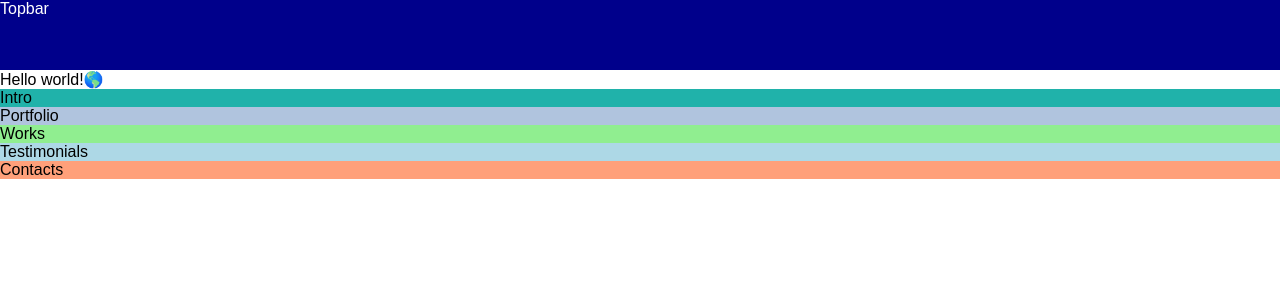
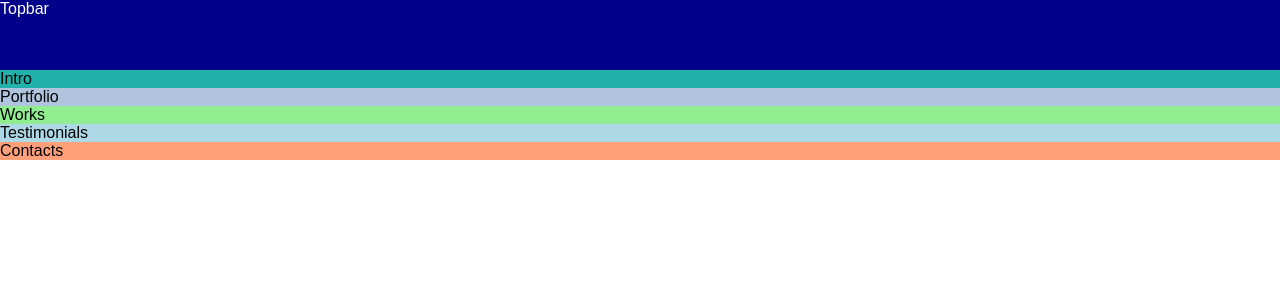
Before and after one commit to franand436/portfolio-page, a React (Create React App) app: page / in a window 1280 px wide. Shown: the top 300 px of the page. Built offline with nearby package versions, Linux system fonts and the light colour scheme; a web font is replaced by a local one.

Commit message:
switching work station
minor updates. pushing updates to resume work on desktop

```diff
--- a/src/App.jsx
+++ b/src/App.jsx
@@ -9,7 +9,6 @@ function App() {
   return (
     <div className="app">
       <Topbar/>
-      Hello world!🌎
       <div className="sections">
         <Intro/>
         <Portfolio/>
--- a/src/components/intro/intro.jsx
+++ b/src/components/intro/intro.jsx
@@ -1,6 +1,6 @@
 import "./intro.scss"
 
-export default function  () {
+export default function Intro () {
   return (
     <div className='intro'>
       Intro
--- a/src/components/works/Works.jsx
+++ b/src/components/works/Works.jsx
@@ -1,7 +1,6 @@
 import "./works.scss"
 
-export default function
-() {
+export default function Works() {
   return (
     <div className='works'>
       Works
```
Also changed, not shown: src/app.scss (added).
